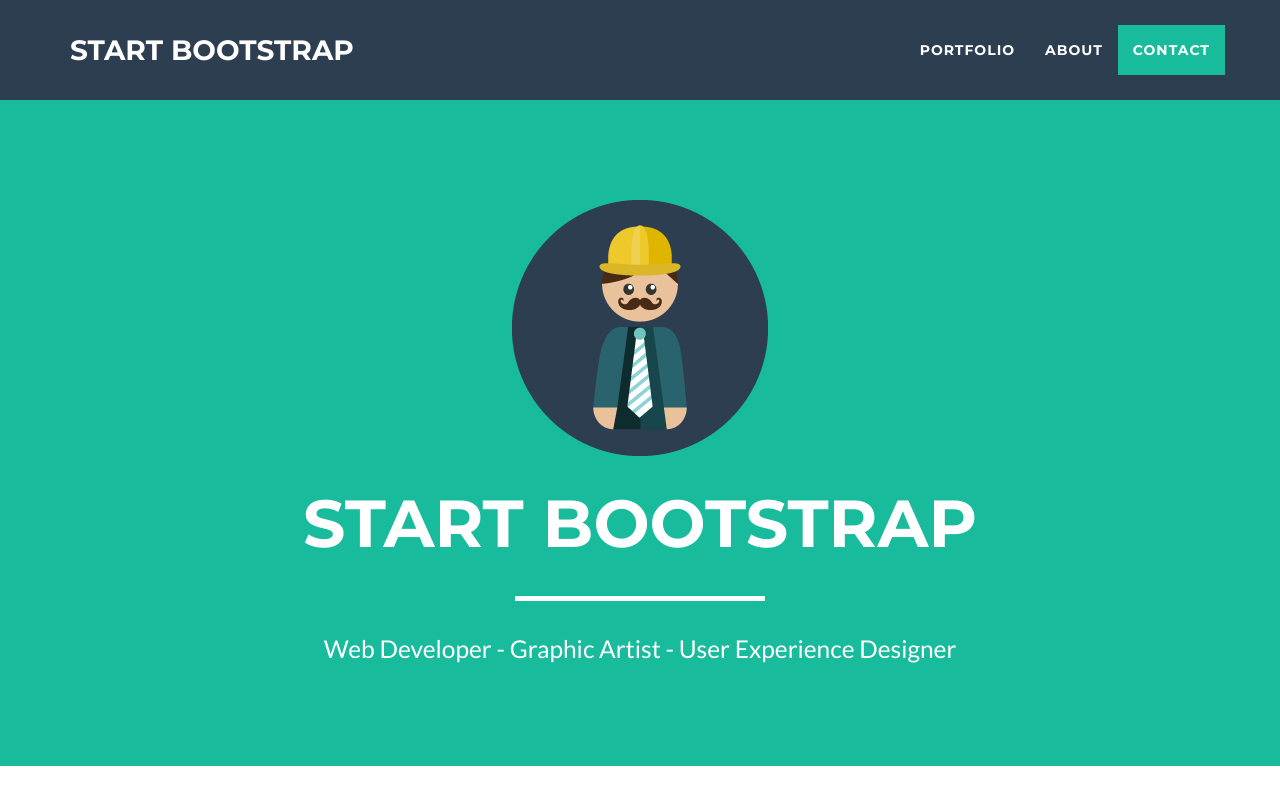
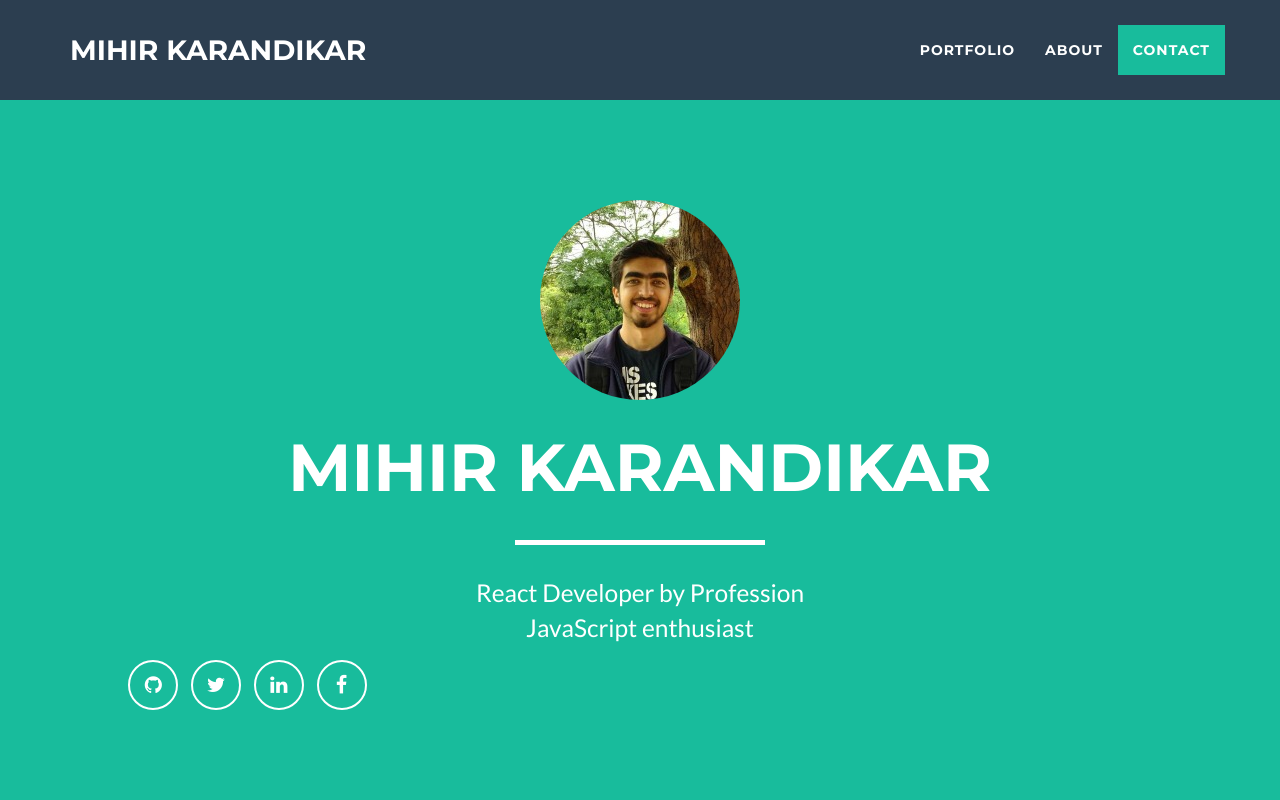
Before and after one commit to mihir0x69/KarandikarMihir.github.io, a website: page index.html in a window 1280 px wide. Shown: the top 800 px of the page. Drawn offline with nearby package versions, Linux system fonts and the light colour scheme.

Commit message:
Add profile picture, Modify index.html

```diff
--- a/index.html
+++ b/index.html
@@ -9,7 +9,7 @@
     <meta name="description" content="">
     <meta name="author" content="">
 
-    <title>Freelancer - Start Bootstrap Theme</title>
+    <title>Mihir Karandikar</title>
 
     <!-- Bootstrap Core CSS -->
     <link href="vendor/bootstrap/css/bootstrap.min.css" rel="stylesheet">
@@ -41,7 +41,7 @@
                 <button type="button" class="navbar-toggle" data-toggle="collapse" data-target="#bs-example-navbar-collapse-1">
                     <span class="sr-only">Toggle navigation</span> Menu <i class="fa fa-bars"></i>
                 </button>
-                <a class="navbar-brand" href="#page-top">Start Bootstrap</a>
+                <a class="navbar-brand" href="#page-top">Mihir Karandikar</a>
             </div>
 
             <!-- Collect the nav links, forms, and other content for toggling -->
@@ -71,12 +71,28 @@
         <div class="container">
             <div class="row">
                 <div class="col-lg-12">
-                    <img class="img-responsive" src="img/profile.png" alt="">
+                    <img class="img-responsive img-circle" src="img/profile.jpg" alt="">
                     <div class="intro-text">
-                        <span class="name">Start Bootstrap</span>
+                        <span class="name">Mihir Karandikar</span>
                         <hr class="star-light">
-                        <span class="skills">Web Developer - Graphic Artist - User Experience Designer</span>
+                        <span class="skills">React Developer by Profession<br />JavaScript enthusiast</span>
                     </div>
+                </div>
+                <div class="footer-col col-md-4">
+                    <ul class="list-inline">
+                        <li>
+                            <a href="https://github.com/KarandikarMihir" target="_blank" class="btn-social btn-outline"><i class="fa fa-fw fa-github"></i></a>
+                        </li>
+                        <li>
+                            <a href="https://twitter.com/KarandikarMihir" target="_blank" class="btn-social btn-outline"><i class="fa fa-fw fa-twitter"></i></a>
+                        </li>
+                        <li>
+                            <a href="https://in.linkedin.com/in/karandikarmihir" target="_blank" class="btn-social btn-outline"><i class="fa fa-fw fa-linkedin"></i></a>
+                        </li>
+                        <li>
+                            <a href="https://www.facebook.com/KarandikarMihir" target="_blank" class="btn-social btn-outline"><i class="fa fa-fw fa-facebook"></i></a>
+                        </li>
+                    </ul>
                 </div>
             </div>
         </div>
```
Also changed, not shown: img/profile.jpg (added), img/profile.png (deleted).
